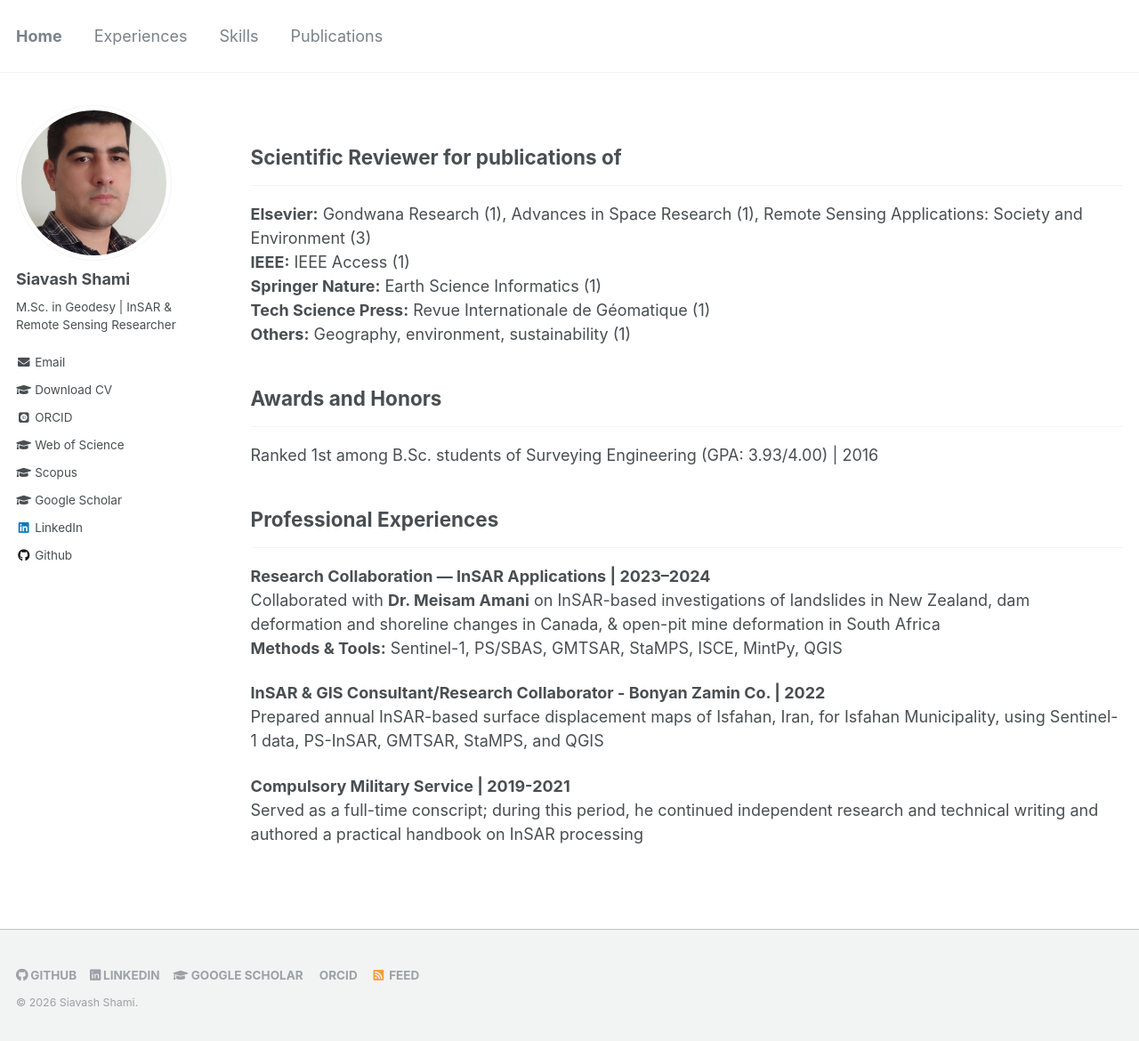
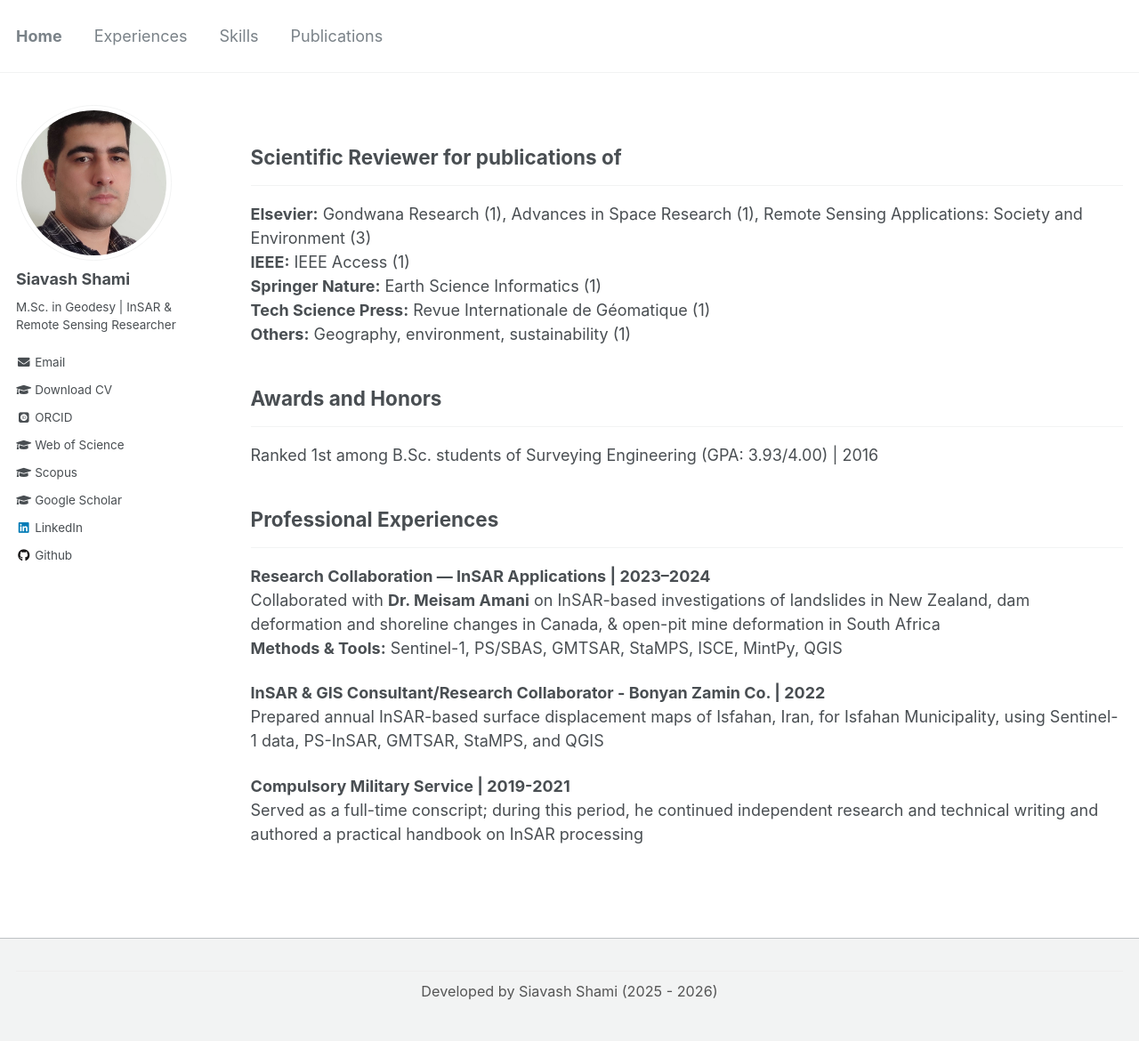
Before and after one commit to siavashshami/siavashshami.github.io, a Jekyll site: the page built from _pages/experiences.md, in a window 1280 px wide and 1172 px high. Shown: the whole window at 89% size. Built offline with Jekyll 4.4.1, drawn with Linux system fonts in a browser that asks for light colours; some web fonts are replaced.

Commit message:
Update footer.html

```diff
--- a/_includes/footer.html
+++ b/_includes/footer.html
@@ -1,32 +1,5 @@
 {% include base_path %}
 
-<div class="page__footer-follow">
-  <ul class="social-icons">
-    {% if site.data.ui-text[site.locale].follow_label %}
-      <li><strong>{{ site.data.ui-text[site.locale].follow_label }}</strong></li>
-    {% endif %}
-
-    {% if site.author.github %}
-      <li><a href="https://github.com/{{ site.author.github }}"><i class="fab fa-github" aria-hidden="true"></i> GitHub</a></li>
-    {% endif %}
-
-    {% if site.author.linkedin %}
-      <li><a href="https://linkedin.com/in/{{ site.author.linkedin }}"><i class="fab fa-linkedin" aria-hidden="true"></i> LinkedIn</a></li>
-    {% endif %}
-
-    {% if site.author.googlescholar %}
-      <li><a href="{{ site.author.googlescholar }}"><i class="fas fa-graduation-cap" aria-hidden="true"></i> Google Scholar</a></li>
-    {% endif %}
-
-    {% if site.author.orcid %}
-      <li><a href="{{ site.author.orcid }}"><i class="fab fa-orcid" aria-hidden="true"></i> ORCID</a></li>
-    {% endif %}
-
-    <li><a href="{% if site.atom_feed.path %}{{ site.atom_feed.path }}{% else %}{{ base_path }}/feed.xml{% endif %}"><i class="fa fa-fw fa-rss-square" aria-hidden="true"></i> {{ site.data.ui-text[site.locale].feed_label | default: "Feed" }}</a></li>
-  </ul>
+<div class="page__footer-copyright" style="text-align: center; padding: 10px 0; font-size: 0.9em; color: #555; border-top: 1px solid #eee; margin-top: 20px;">
+    Developed by Siavash Shami (2025 - {{ site.time | date: '%Y' }})
 </div>
-
-<div class="page__footer-copyright">
-  &copy; {{ site.time | date: '%Y' }} <a href="{{ site.url }}">{{ site.author.name | default: site.title }}</a>.
-  {% include footer/custom.html %}
-</div>
```
